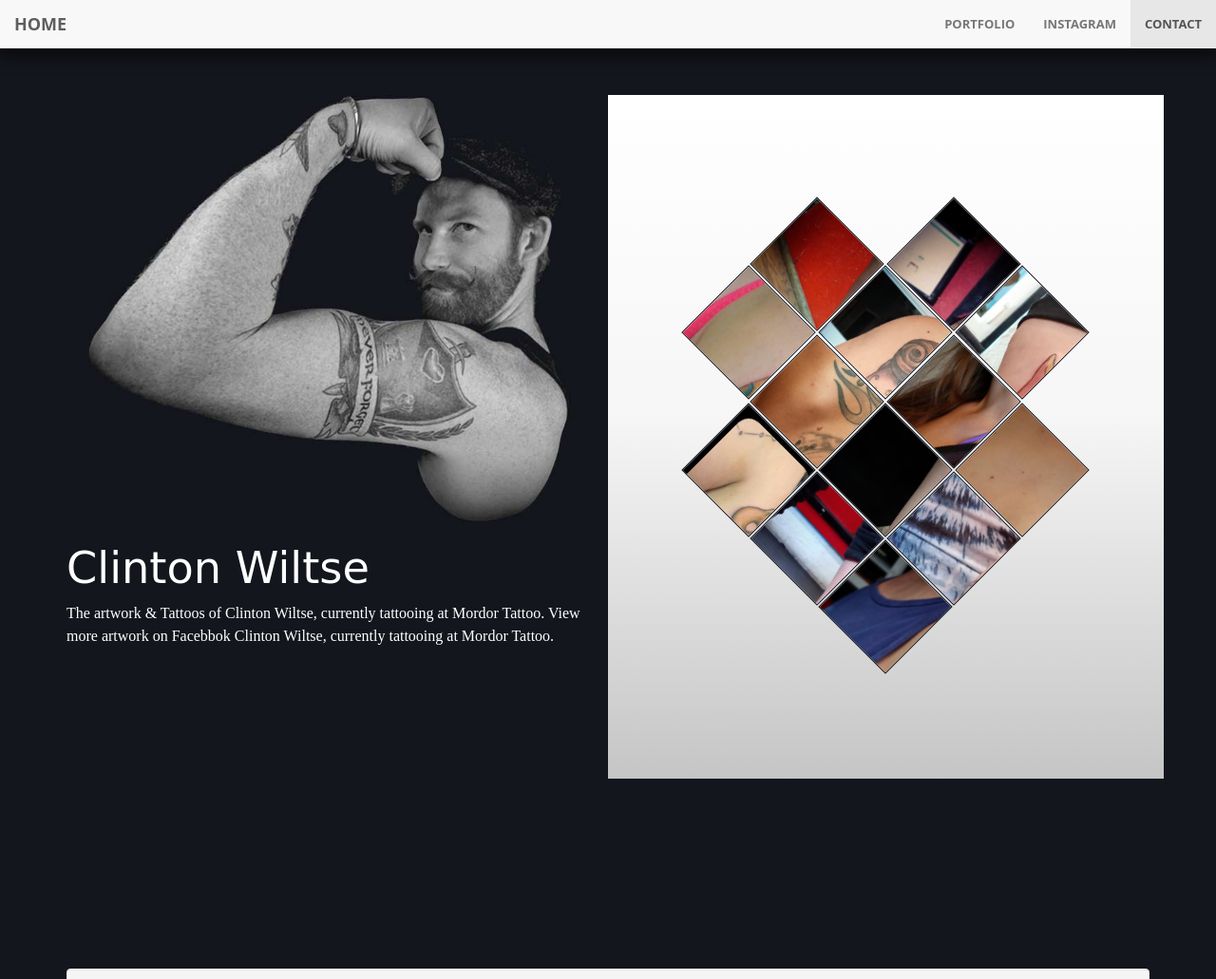
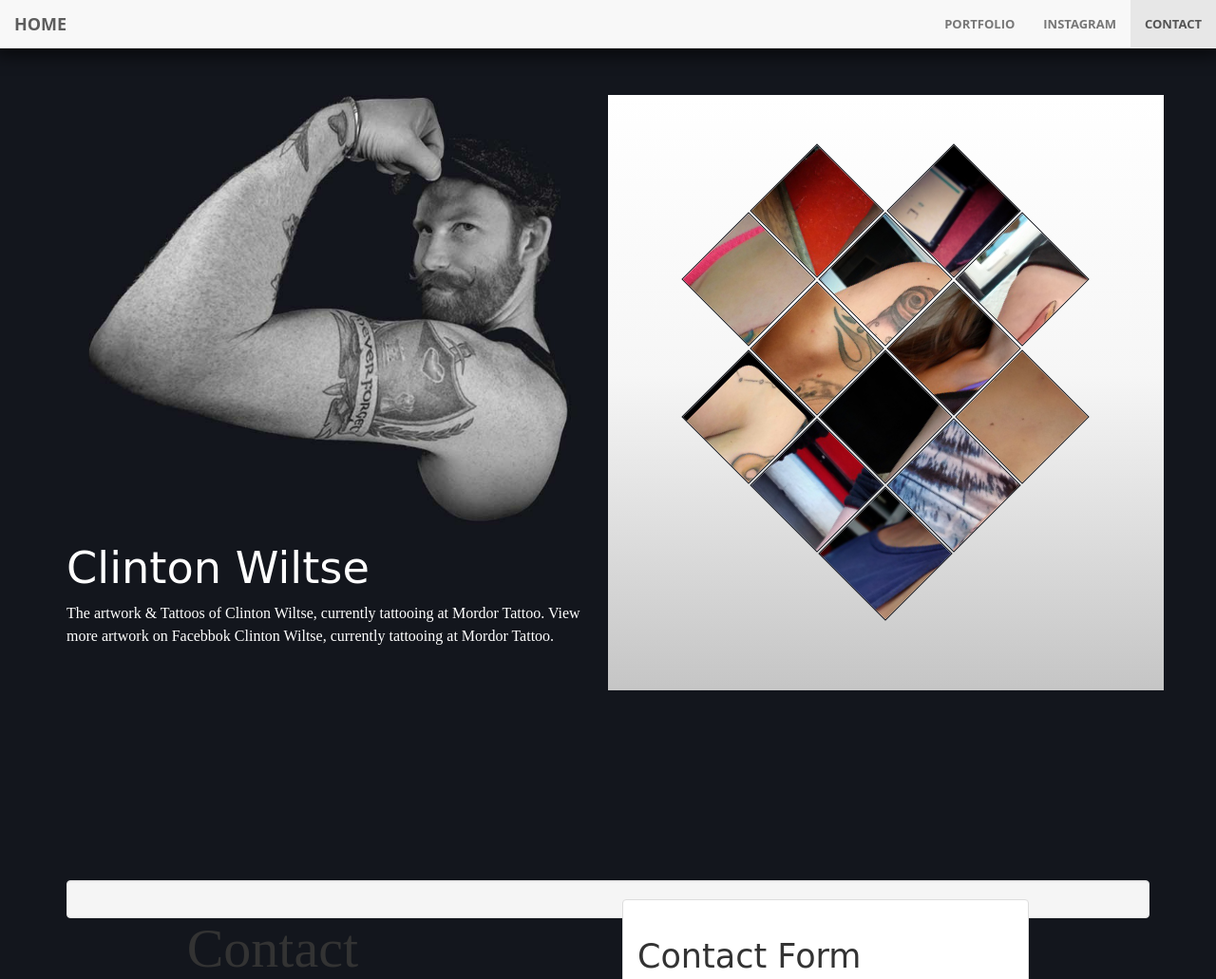
Before and after one commit to crabstance/artbyclinton.com, a PHP site: page / in a window 1280 px wide. Shown: the top 1031 px of the page at 95% size. Run offline with PHP 8.4, Linux system fonts and the light colour scheme; some libraries are stand-ins or nearby versions; some web fonts are replaced.

Commit message:
Mini port tile pattern appears to be working

```diff
--- a/css/structure.css
+++ b/css/structure.css
@@ -4,21 +4,22 @@
 
 #header .col-md-6:last-child {
 	position:relative;
-	height:720px;
+	text-align:center;
+	padding:72px 0;
+
 }
 #header .col-md-6:last-child ul {
-	margin:0;
+	position:relative;
+	margin:0 auto;
 	padding:0;
-	position:absolute;
-	top:0;
-	left:0;
+	display:block;
+	width:390px;
+	height:483px;
 }
 #header .col-md-6:last-child ul li {
 	margin:0;
 	padding:0;
 	position:absolute;
-	left:-100px;
-	top:-100px;
 	width:100px;
 	height:100px;
 	overflow:hidden;
@@ -28,54 +29,54 @@
     	border:#333 solid 1px;
 }
 	#header .col-md-6:last-child ul li:nth-child(1) {
-		top:128px;
-		left:170px;
+		top:0px;
+		left:72px;
 	}
 	#header .col-md-6:last-child ul li:nth-child(2) {
-		top:128px;
-		left:314px;
+		top:0px;
+		left:216px;
 	}
 	#header .col-md-6:last-child ul li:nth-child(3) {
-		top:200px;
-		left:98px;
+		top:72px;
+		left:0px;
 	}
 	#header .col-md-6:last-child ul li:nth-child(4) {
-		top:200px;
-		left:242px;
+		top:72px;
+		left:144px;
 	}
 	#header .col-md-6:last-child ul li:nth-child(5) {
-		top:200px;
-		left:386px;
+		top:72px;
+		left:288px;
 	}
 	#header .col-md-6:last-child ul li:nth-child(6) {
-		top:273px;
-		left:170px;
+		top:145px;
+		left:72px;
 	}
 	#header .col-md-6:last-child ul li:nth-child(7) {
-		top:273px;
-		left:314px;
+		top:145px;
+		left:216px;
 	}
 	#header .col-md-6:last-child ul li:nth-child(8) {
-		top:345px;
-		left:98px;
+		top:217px;
+		left:0px;
 	}
 	#header .col-md-6:last-child ul li:nth-child(9) {
-		top:345px;
-		left:242px;
+		top:217px;
+		left:144px;
 	}
 	#header .col-md-6:last-child ul li:nth-child(10) {
-		top:345px;
-		left:386px;
+		top:217px;
+		left:288px;
 	}
 	#header .col-md-6:last-child ul li:nth-child(11) {
-		top:417px;
-		left:170px;
+		top:289px;
+		left:72px;
 	}
 	#header .col-md-6:last-child ul li:nth-child(12) {
-		top:417px;
-		left:314px;
+		top:289px;
+		left:216px;
 	}
 	#header .col-md-6:last-child ul li:nth-child(13) {
-		top:489px;
-		left:242px;
+		top:361px;
+		left:144px;
 	}
--- a/index.html
+++ b/index.html
@@ -87,7 +87,7 @@
 						<p>The artwork & Tattoos of Clinton Wiltse, currently tattooing at Mordor Tattoo. View more artwork on Facebbok Clinton Wiltse, currently tattooing at Mordor Tattoo.</p>
 					</div>
 				</div>
-				<div class="col-md-6">
+				<div class="col-md-6 clearfix">
 					<ul>
 						<li><img src="img/portfolio/1.jpg" width="320" height="320"/></li>
 						<li><img src="img/portfolio/2.jpg" width="320" height="320"/></li>
```
